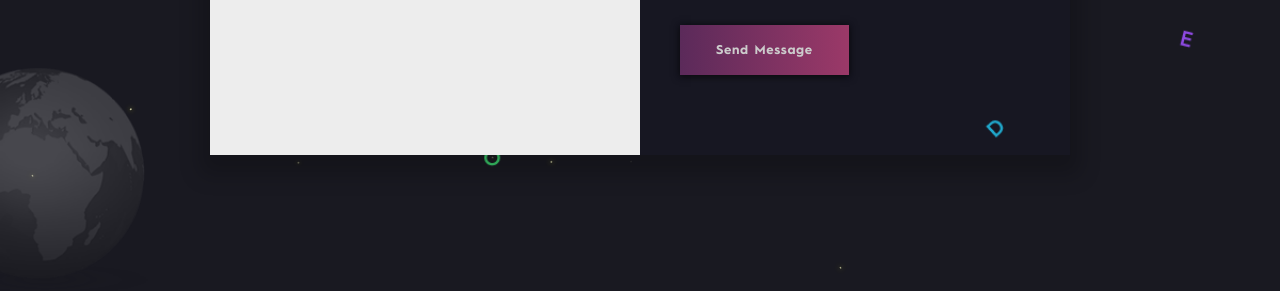
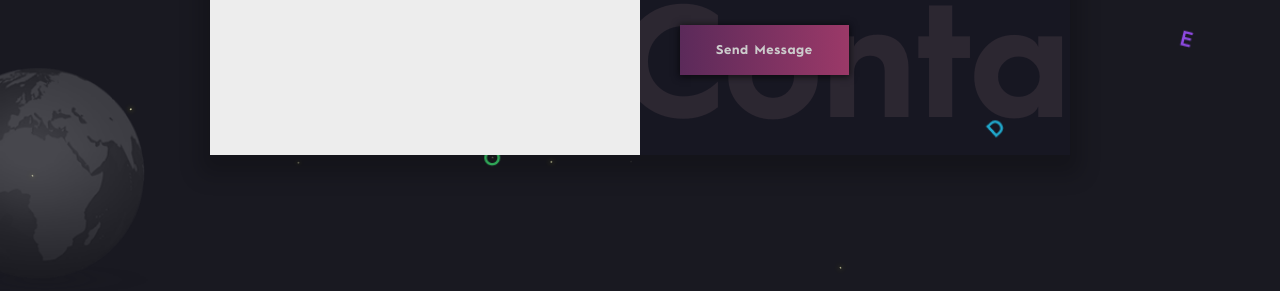
Before and after one commit to MikeBY2018/homework, a plain HTML site: page endresult/work/about.html in a window 1280 px wide. Shown: the part 509-800 px from the top of the page. Drawn offline with nearby package versions, Linux system fonts and the light colour scheme.

Commit message:
add letter an bg page AboutUs

```diff
--- a/endresult/css/styles.css
+++ b/endresult/css/styles.css
@@ -391,12 +391,8 @@ main .features>div{
 
 /*Анимация появления текста*/
 @keyframes textOpacity{
-	from{
-		opacity: 0;
-	}
-	to{
-		opacity: 1;
-	}
+	from{opacity: 0;}
+	to{	opacity: 1;}
 }
 /*----------*/
 
@@ -519,6 +515,7 @@ main .servises .emotionalDesign{
 	flex-wrap: wrap;
 	position: relative;
 	box-shadow: 0 10px 20px 10px rgba(0,0,0,0.2);
+	overflow: hidden;
 }
 .contacts section{
 	flex: 1 1 270px;
@@ -666,6 +663,30 @@ main .servises .emotionalDesign{
 [placeholder="Message"] + div{
 	margin-top: 30px;
 }
+/*Буквы на фоне*/
+.aboutus{}
+.contaktus{}
+
+.aboutus:before{
+	content: "About";
+	font: 20vh/11vh HurmeGeomB, Arial, sans-serif;
+	position: absolute;
+	color: rgba(0,0,0,0.1);
+	top: 0;
+	left: 10%;
+	z-index: 1;
+}
+
+.contaktus:after{
+	content: "Conta";
+	font: 20vh/20vh HurmeGeomB, Arial, sans-serif;
+	position: absolute;
+	color: rgba(255,200,200,0.1);
+	bottom: 0;
+	right: 0;
+	z-index: -1;
+}
+
 
 
 
@@ -796,7 +817,7 @@ main .servises .emotionalDesign{
 }
 
 
-
+/*медиа-запросы*/
 
 @media screen and (min-width: 960px){
 	body>div{
```
